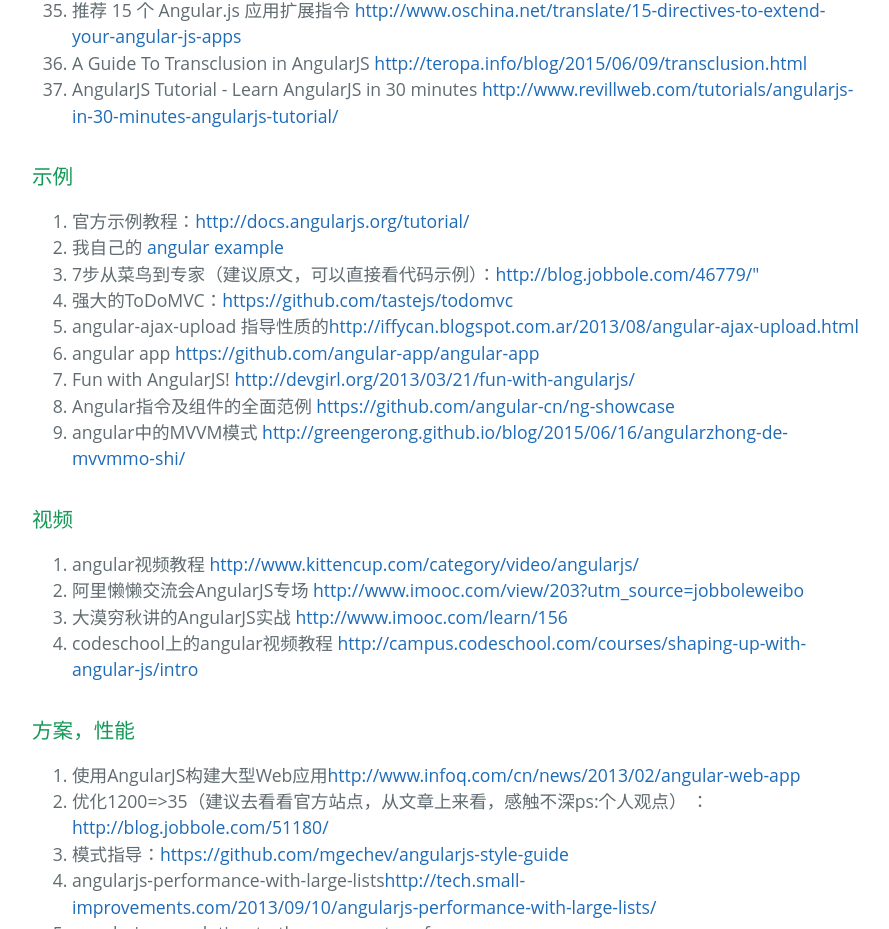
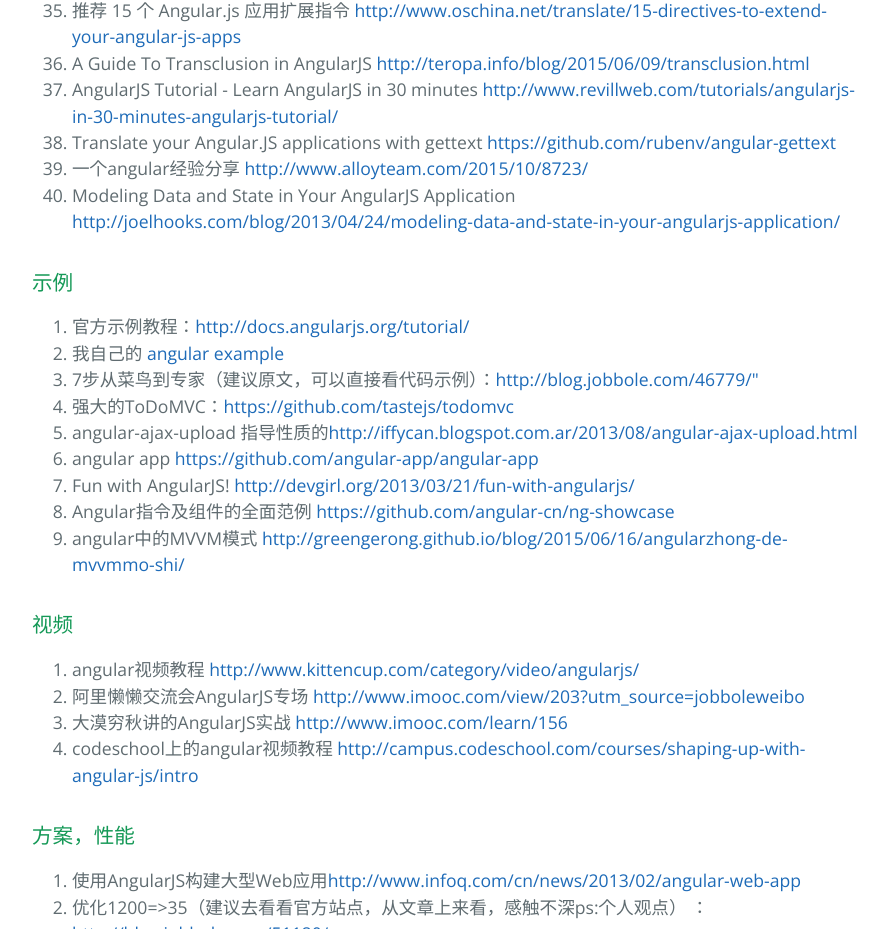
Before and after one commit to dolymood/AngularLearning, a plain HTML site: page index.html in a window 1280 px wide. Shown: the part 1800-2729 px from the top of the page, without its empty margins (192-1081 px from the left). Drawn offline with nearby package versions, Linux system fonts and the light colour scheme.

Commit message:
Create gh-pages branch via GitHub

```diff
--- a/index.html
+++ b/index.html
@@ -5,7 +5,7 @@
     <title>Angularlearning by dolymood</title>
     <meta name="viewport" content="width=device-width, initial-scale=1">
     <link rel="stylesheet" type="text/css" href="stylesheets/normalize.css" media="screen">
-    <!--<link href='https://fonts.googleapis.com/css?family=Open+Sans:400,700' rel='stylesheet' type='text/css'>-->
+    <link href='https://fonts.googleapis.com/css?family=Open+Sans:400,700' rel='stylesheet' type='text/css'>
     <link rel="stylesheet" type="text/css" href="stylesheets/stylesheet.css" media="screen">
     <link rel="stylesheet" type="text/css" href="stylesheets/github-light.css" media="screen">
   </head>
@@ -102,6 +102,12 @@
 <li>A Guide To Transclusion in AngularJS <a href="http://teropa.info/blog/2015/06/09/transclusion.html">http://teropa.info/blog/2015/06/09/transclusion.html</a>
 </li>
 <li>AngularJS Tutorial - Learn AngularJS in 30 minutes <a href="http://www.revillweb.com/tutorials/angularjs-in-30-minutes-angularjs-tutorial/">http://www.revillweb.com/tutorials/angularjs-in-30-minutes-angularjs-tutorial/</a>
+</li>
+<li>Translate your Angular.JS applications with gettext <a href="https://github.com/rubenv/angular-gettext">https://github.com/rubenv/angular-gettext</a>
+</li>
+<li>一个angular经验分享 <a href="http://www.alloyteam.com/2015/10/8723/">http://www.alloyteam.com/2015/10/8723/</a>
+</li>
+<li>Modeling Data and State in Your AngularJS Application <a href="http://joelhooks.com/blog/2013/04/24/modeling-data-and-state-in-your-angularjs-application/">http://joelhooks.com/blog/2013/04/24/modeling-data-and-state-in-your-angularjs-application/</a>
 </li>
 </ol>
 
```
Also changed, not shown: params.json (+1 -1 lines).
